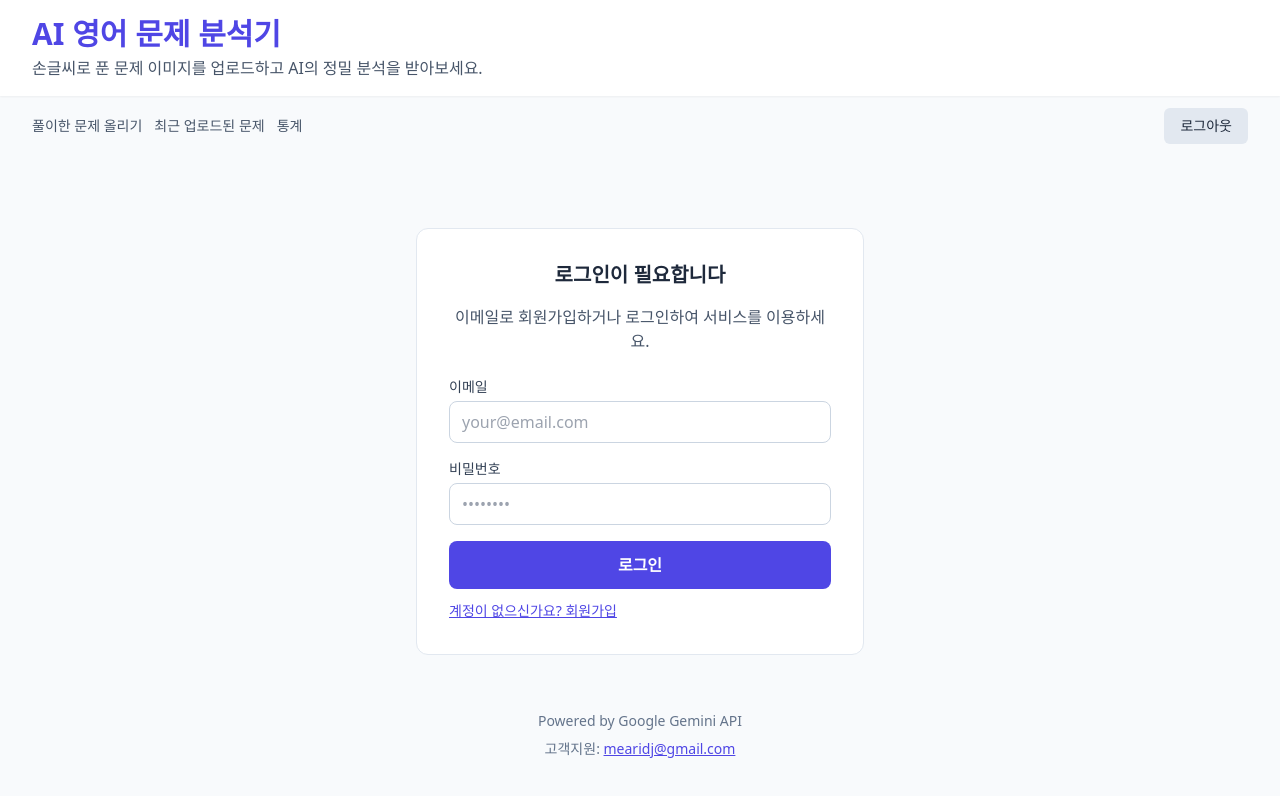
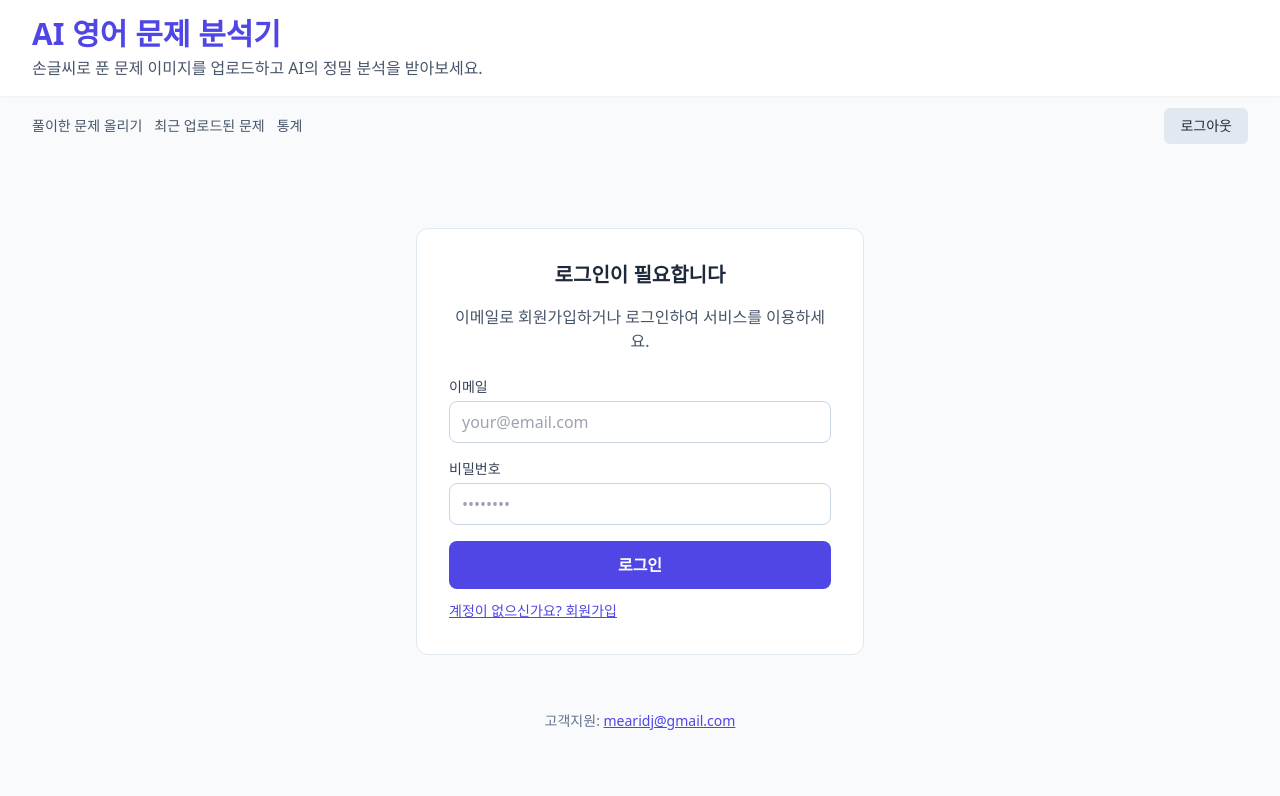
Before and after one commit to cjsdudwls1/English-learning-assistant, a React (Vite) app: page / in a window 1280 px wide. Shown: the top 796 px of the page. Built offline with nearby package versions, Linux system fonts and the light colour scheme.

Commit message:
Remove: Powered by Google Gemini API 문구 제거

```diff
--- a/App.tsx
+++ b/App.tsx
@@ -191,8 +191,7 @@ const App: React.FC = () => {
         </Routes>
       </main>
       <footer className="text-center py-6 text-slate-500 text-sm">
-        <p>Powered by Google Gemini API</p>
-        <p className="mt-2">고객지원: <a href="mailto:mearidj@gmail.com" className="text-indigo-600 hover:text-indigo-800 underline">mearidj@gmail.com</a></p>
+        <p>고객지원: <a href="mailto:mearidj@gmail.com" className="text-indigo-600 hover:text-indigo-800 underline">mearidj@gmail.com</a></p>
       </footer>
     </div>
   );
```
